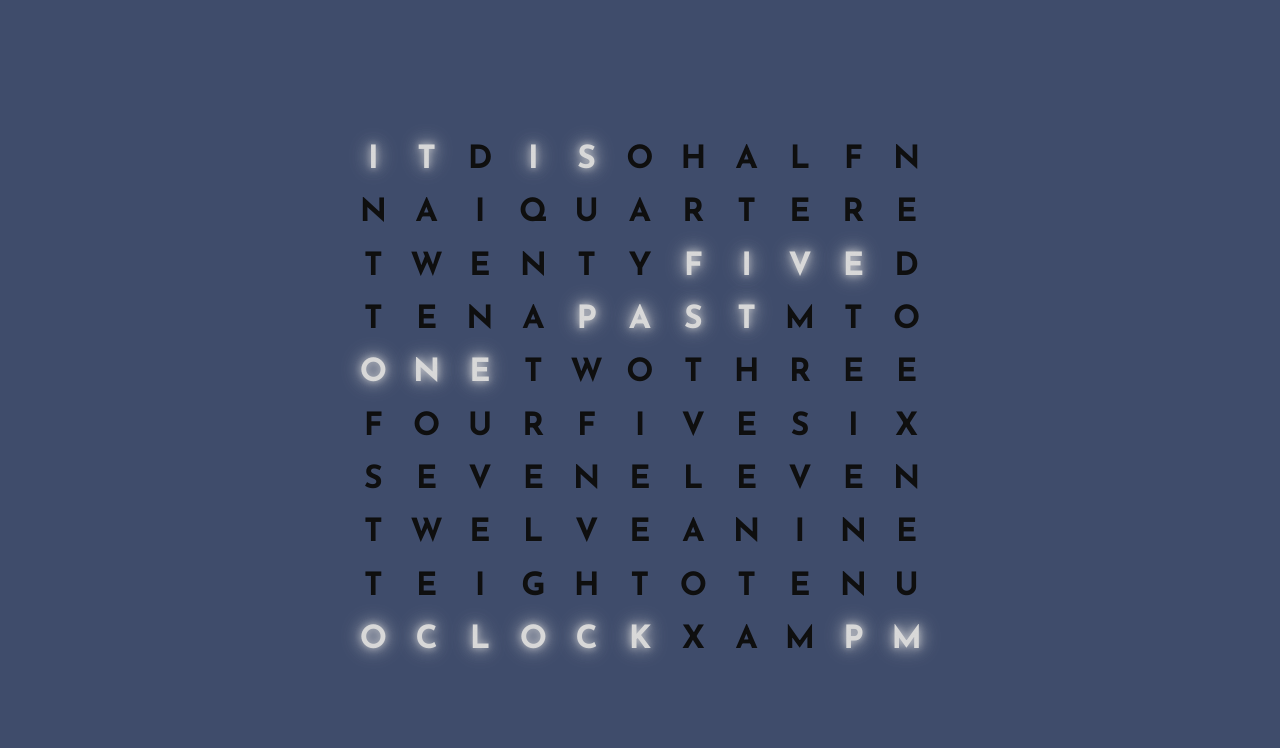
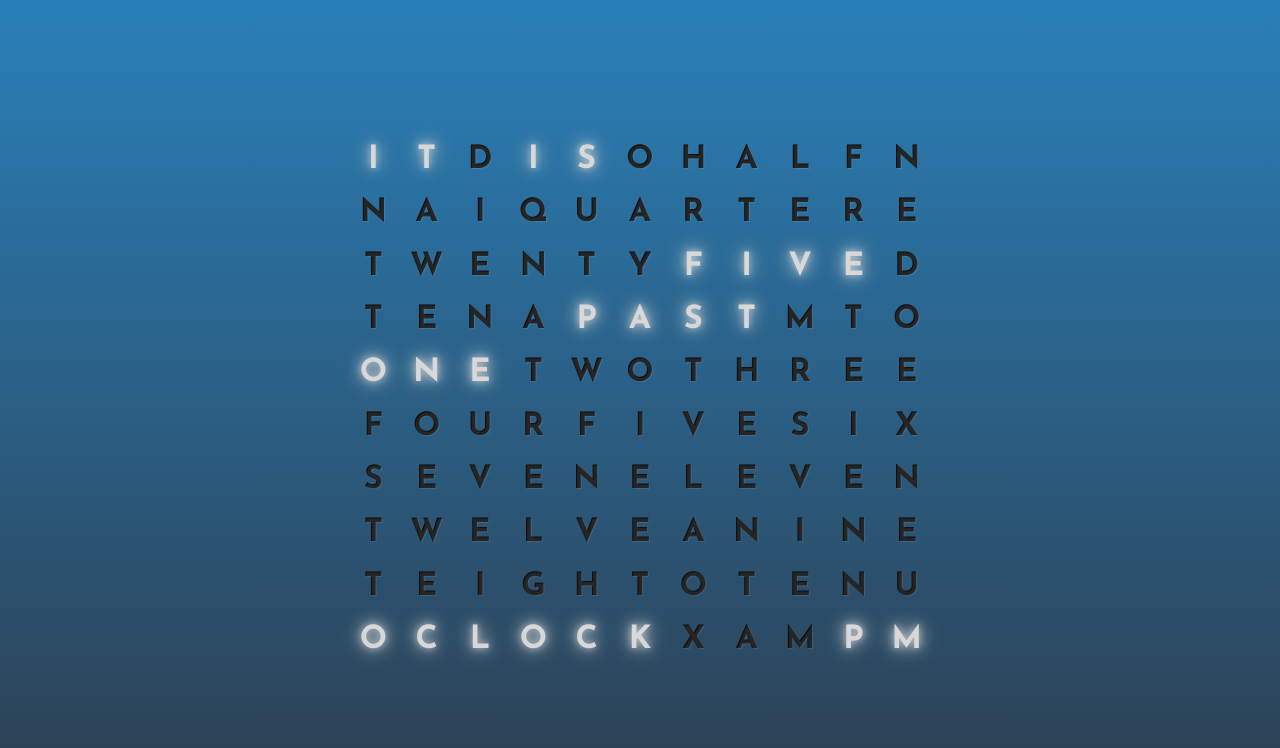
Before and after one commit to ddamato/qlocktwo, a plain HTML site: page index.html in a window 1280 px wide. Drawn offline with Linux system fonts and the light colour scheme.

Commit message:
Update background

```diff
--- a/styles.css
+++ b/styles.css
@@ -4,12 +4,9 @@
 
 body {
   margin: 0;
-/* Permalink - use to edit and share this gradient: https://colorzilla.com/gradient-editor/#3f4c6b+0,3f4c6b+100;Blue+Grey+Flat */
-background: #3f4c6b; /* Old browsers */
-background: -moz-linear-gradient(45deg,  #3f4c6b 0%, #3f4c6b 100%); /* FF3.6-15 */
-background: -webkit-linear-gradient(45deg,  #3f4c6b 0%,#3f4c6b 100%); /* Chrome10-25,Safari5.1-6 */
-background: linear-gradient(45deg,  #3f4c6b 0%,#3f4c6b 100%); /* W3C, IE10+, FF16+, Chrome26+, Opera12+, Safari7+ */
-filter: progid:DXImageTransform.Microsoft.gradient( startColorstr='#3f4c6b', endColorstr='#3f4c6b',GradientType=1 ); /* IE6-9 fallback on horizontal gradient */
+  background: #2980b9;  /* fallback for old browsers */
+background: -webkit-linear-gradient(to top, #2c3e50, #2980b9);  /* Chrome 10-25, Safari 5.1-6 */
+background: linear-gradient(to top, #2c3e50, #2980b9); /* W3C, IE 10+/ Edge, Firefox 16+, Chrome 26+, Opera 12+, Safari 7+ */
 
 
   font-family: 'Josefin Sans', sans-serif;
@@ -37,7 +34,7 @@ li {
   -webkit-background-clip: text;
      -moz-background-clip: text;
           background-clip: text;
-  text-shadow: 1px 1px 0px rgba(255,255,255,0.01);
+  text-shadow: 1px 1px 1px rgba(255,255,255,0.1);
   transition: .3s ease;
 }
 
```
